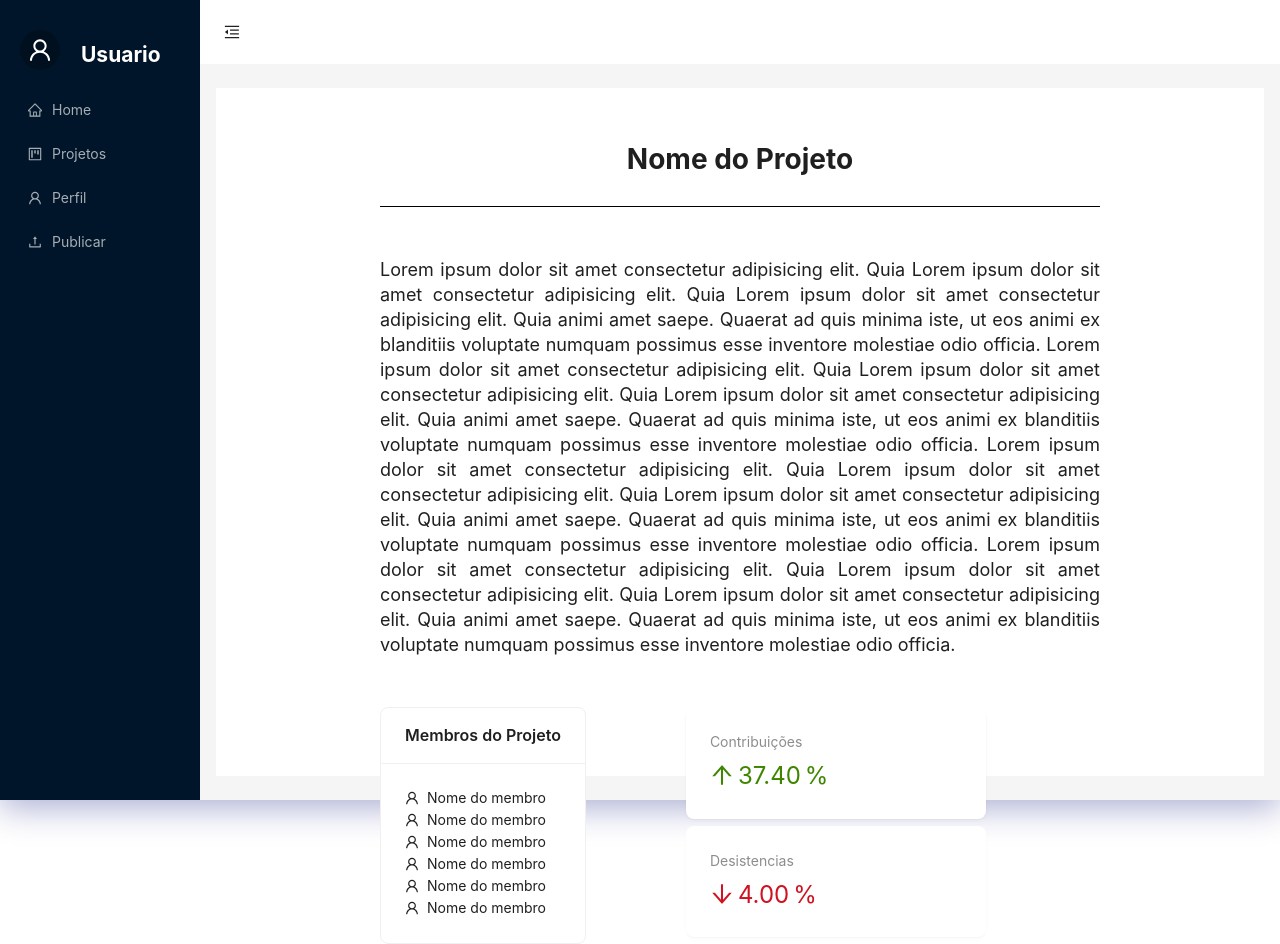
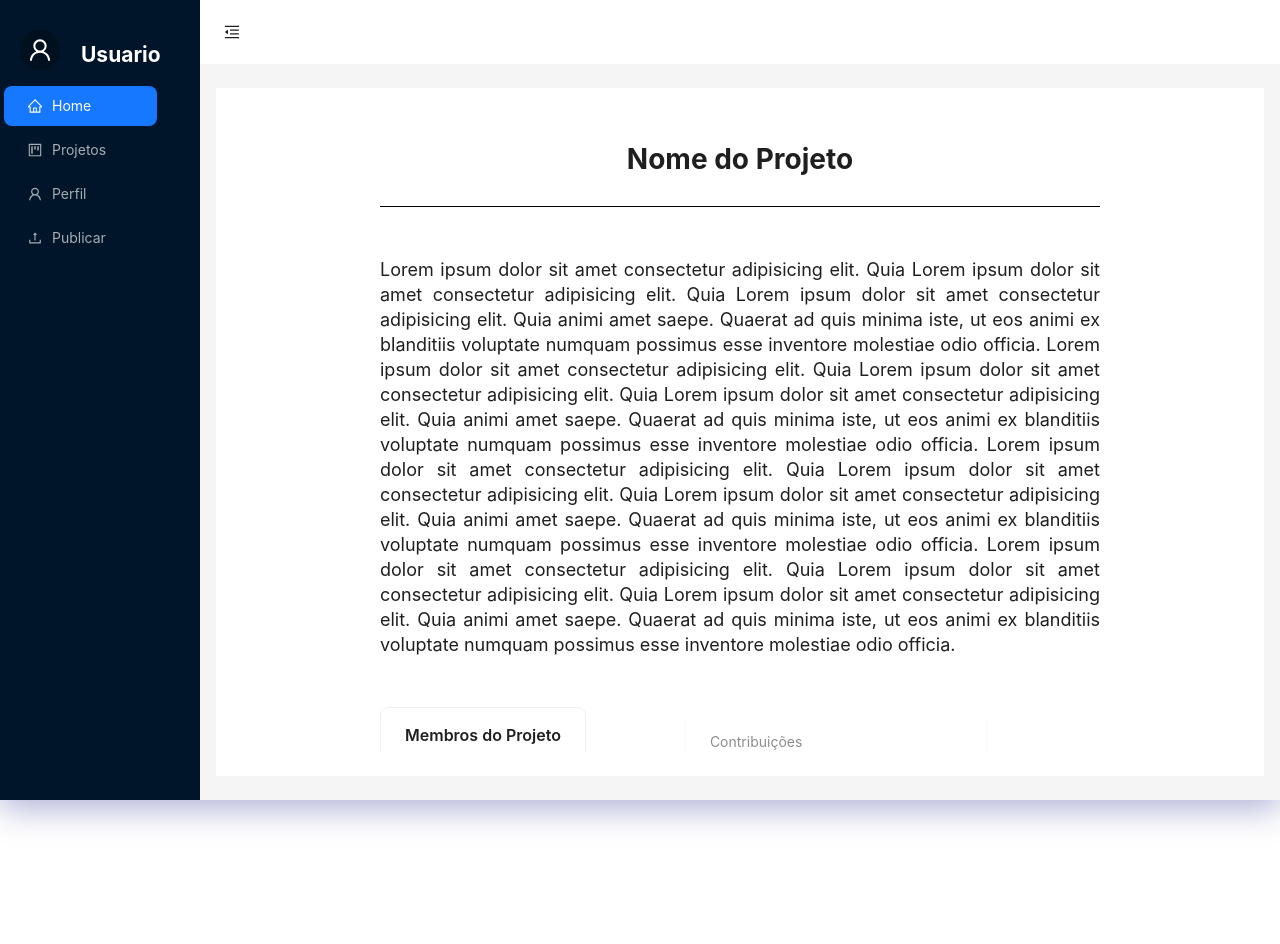
Before and after one commit to NASA-ScienceHub-App/ScienceHub-App-Frontend, a React (Vite) app: page /view-projects in a window 1280 px wide. After the commit the page ends 800 px from the top, so only its background shows below. Built offline with nearby package versions, Linux system fonts and the light colour scheme.

Commit message:
:art: scroll na tela hd

```diff
--- a/src/pages/Sidebar/Sidebar.jsx
+++ b/src/pages/Sidebar/Sidebar.jsx
@@ -21,7 +21,8 @@ export default function Sidebar({ collapsed }) {
     return (
         <Sider trigger={null} collapsible collapsed={collapsed}>
             <div className="demo-logo-vertical" />
-            <Space direction="vertical" size={16}>
+
+            <Space direction="vertical" size={12}>
                 <Space direction="horizontal" size={1} align="center">
                     <Avatar
                         className="view-project-avatar"
@@ -33,7 +34,7 @@ export default function Sidebar({ collapsed }) {
                 <Menu
                     theme="dark"
                     mode="inline"
-                    defaultSelectedKeys={["1"]}
+                    defaultSelectedKeys={["/home"]}
                     onClick={navegateToPage}
                     items={[
                         {
--- a/src/pages/ViewProject/styles.css
+++ b/src/pages/ViewProject/styles.css
@@ -2,9 +2,13 @@
     gap: 30px;
     width: 100%;
     padding: 0px 50px;
+
     display: flex;
     align-items: center;
     flex-direction: column;
+
+    height: 80vh;
+    overflow-y: auto;
 }
 
 .view-project h1 {
```
Also changed, not shown: src/pages/Home/Home.jsx (+4 -3 lines).
